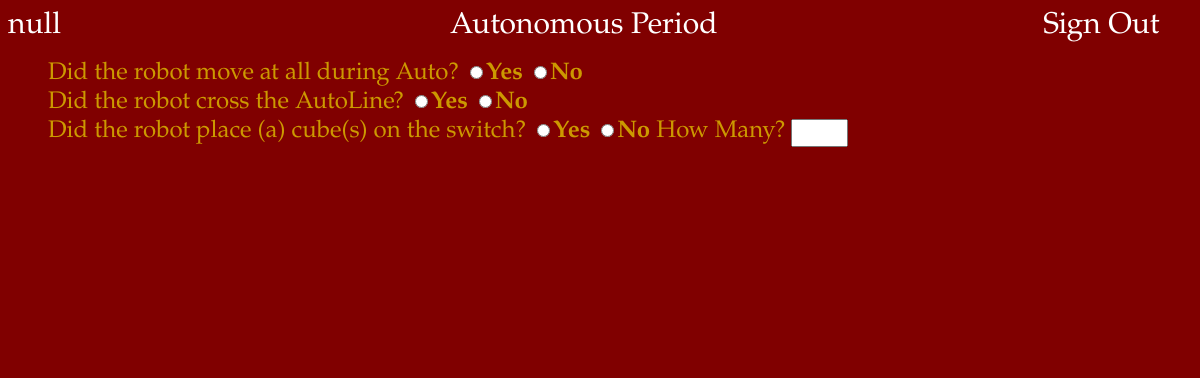
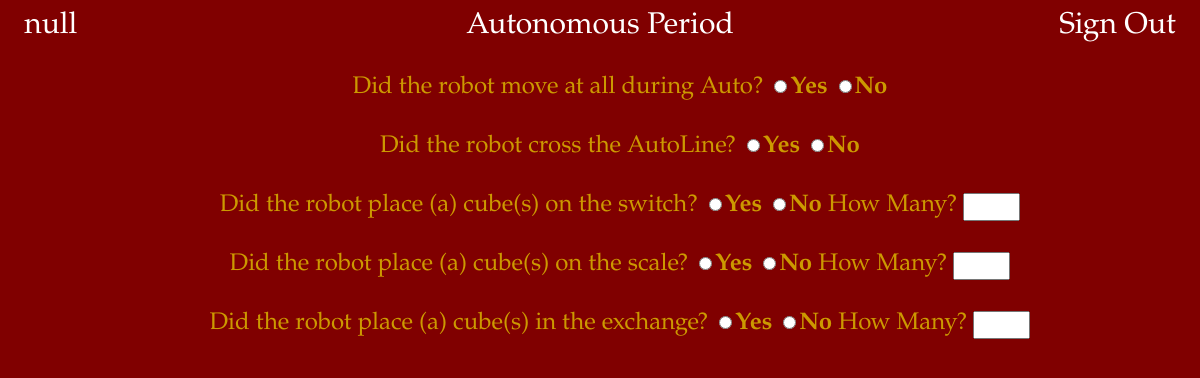
Before and after one commit to aidank1234/WolfByteScouting2018-GUI, an Electron app: page auto.html in a window 1200 px wide. Drawn offline with Linux system fonts and the light colour scheme.

Commit message:
Auto complete and styled. Just needs submit button w/ functionality

```diff
--- a/auto.html
+++ b/auto.html
@@ -19,8 +19,11 @@ crossesAutoLineValue
       localStorage.setItem("movesInAutoValue", -1);
       localStorage.setItem("crossesAutoLineValue", -1);
       localStorage.setItem("placesOnSwitchAutoValue", -1);
+      localStorage.setItem("placesOnSwitchAmountValue", "");
       localStorage.setItem("placesOnScaleAutoValue", -1);
-      localStorage.setItem("placesInExchangeAuto", -1);
+      localStorage.setItem("placesOnScaleAmountValue", "");
+      localStorage.setItem("placesInExchangeAutoValue", -1);
+      localStorage.setItem("placesInExchangeAmountValue", "");
     }
     function signOut() {
       localStorage.setItem("currentScoutName", "");
@@ -64,6 +67,29 @@ crossesAutoLineValue
       else if(clickedID == "placesOnSwitchAutoNo") {
         localStorage.setItem("placesOnSwitchAutoValue", 0);
       }
+      else if(clickedID == "placesOnScaleAutoYes") {
+        localStorage.setItem("placesOnScaleAutoValue", 1);
+      }
+      else if(clickedID == "placesOnScaleAutoNo") {
+        localStorage.setItem("placesOnScaleAutoValue", 0);
+      }
+      else if(clickedID == "placesInExchangeAutoYes") {
+        localStorage.setItem("placesInExchangeAutoValue", 1);
+      }
+      else if(clickedID == "placesInExchangeAutoNo"){
+        localStorage.setItem("placesInExchangeAutoValue", 0);
+      }
+    }
+    function updateTextOnType(typedID) {
+      if(typedID == "placesOnSwitchAutoField") {
+        localStorage.setItem("placesOnSwitchAmountValue", document.getElementById("placesOnSwitchAutoField").value);
+      }
+      else if(typedID == "placesOnScaleAutoField") {
+        localStorage.setItem("placesOnScaleAmountValue", document.getElementById("placesOnScaleAutoField").value);
+      }
+      else if(typedID == "placesInExchangeAutoField") {
+        localStorage.setItem("placesInExchangeAmountValue", document.getElementById("placesInExchangeAutoField").value);
+      }
     }
     window.onload = initialization;
     </script>
@@ -85,8 +111,21 @@ crossesAutoLineValue
         <INPUT TYPE="radio" id="placesOnSwitchAutoYes" name="placesOnSwitchAuto" onclick="switchOnClick(this.id);"><strong>Yes</strong>
         <INPUT TYPE="radio" id="placesOnSwitchAutoNo" name="placesOnSwitchAuto" onclick="switchOnClick(this.id);"><strong>No</strong>
         How Many?
-        <input type="text" id="placesOnSwitchAutoField">
+        <input type="text" id="placesOnSwitchAutoField" onchange="updateTextOnType(this.id);">
         </li>
+
+      <li class="autoListElement">Did the robot place (a) cube(s) on the scale?
+        <INPUT TYPE="radio" id="placesOnScaleAutoYes" name="placesOnScaleAuto" onclick="switchOnClick(this.id);"><strong>Yes</strong>
+        <INPUT TYPE="radio" id="placesOnScaleAutoNo" name="placesOnScaleAuto" onclick="switchOnClick(this.id);"><strong>No</strong>
+        How Many?
+        <input type="text" id="placesOnScaleAutoField" onchange="updateTextOnType(this.id);">
+      </li>
+
+      <li class="autoListElement">Did the robot place (a) cube(s) in the exchange?
+        <INPUT TYPE="radio" id="placesInExchangeAutoYes" name="placesInExchangeAuto" onclick="switchOnClick(this.id);"><strong>Yes</strong>
+        <INPUT TYPE="radio" id="placesInExchangeAutoNo" name="placesInExchangeAuto" onclick="switchOnClick(this.id);"><strong>No</strong>
+        How Many?
+        <input type="text" id="placesInExchangeAutoField" onchange="updateTextOnType(this.id);">
     </ul>
 
   </body>
--- a/stylesAuto.css
+++ b/stylesAuto.css
@@ -37,9 +37,19 @@ body {
   color: #CC9900;
   font-size: 24px;
   list-style-type: none;
+  margin: 30px 0;
+}
+ul {
+  text-align: center;
 }
 #placesOnSwitchAutoField {
-  width: 5%
+  width: 5%;
+}
+#placesOnScaleAutoField {
+  width: 5%;
+}
+#placesInExchangeAutoField {
+  width: 5%;
 }
 input[type=text] {
   box-sizing: border-box;
```
